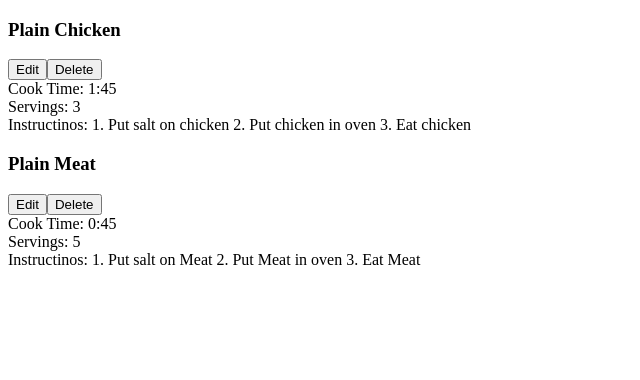
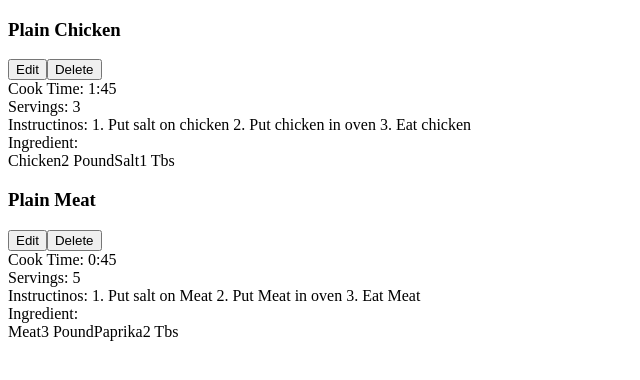
Before and after one commit to YassinMadara/Project2_Recipe_List, a React (Create React App) app: page / in a window 1280 px wide. Shown: the top 380 px of the page, without its empty margins (0-640 px from the left). Built offline with nearby package versions, Linux system fonts and the light colour scheme; the HTML template or start-up script is replaced by a standard one.

Commit message:
adding Ingredient & IngredientList component

```diff
--- a/src/App.js
+++ b/src/App.js
@@ -11,14 +11,38 @@ const sampleRecipes = [
     name: 'Plain Chicken',
     servings: 3,
     cookTime: '1:45',
-    instructions: "1. Put salt on chicken\n2. Put chicken in oven\n3. Eat chicken"
+    instructions: "1. Put salt on chicken\n2. Put chicken in oven\n3. Eat chicken",
+    ingredients: [
+      {
+        id: 1,
+        name: "Chicken",
+        amount: "2 Pound"
+      },
+      {
+        id: 2,
+        name: "Salt",
+        amount: "1 Tbs"
+      }
+    ]
   },
   {
     id:2,
     name: 'Plain Meat',
     servings: 5,
     cookTime: '0:45',
-    instructions: "1. Put salt on Meat\n2. Put Meat in oven\n3. Eat Meat"
+    instructions: "1. Put salt on Meat\n2. Put Meat in oven\n3. Eat Meat",
+    ingredients: [
+      {
+        id: 1,
+        name: "Meat",
+        amount: "3 Pound"
+      },
+      {
+        id: 2,
+        name: "Paprika",
+        amount: "2 Tbs"
+      }
+    ]
   }
 ]
 
--- /dev/null
+++ b/src/Ingredient.js
@@ -0,0 +1,11 @@
+import React from 'react'
+
+export default function Ingredient(props) {
+    const {name, amount} = props;
+  return (
+    <>
+        <span>{name}</span>
+        <span>{amount}</span>
+    </>
+  )
+}
--- /dev/null
+++ b/src/IngredientList.js
@@ -0,0 +1,12 @@
+import React from 'react'
+import Ingredient from './Ingredient';
+
+
+export default function IngredientList({ingredients}) {
+const ingredientElement = ingredients.map(ingredient => {
+    return <Ingredient key= {ingredient.id} {...ingredient}/> })
+
+  return (
+    <div>{ingredientElement}</div>
+  )
+}
--- a/src/Recipe.js
+++ b/src/Recipe.js
@@ -1,7 +1,14 @@
 import React from 'react'
+import IngredientList from "./IngredientList";
 
 export default function Recipe(props) {
-  const {name, cookTime, servings, instructions} = props;
+  const {
+    name,
+    cookTime,
+    servings,
+    instructions,
+    ingredients
+    } = props
 
     return (
     <div>
@@ -22,6 +29,12 @@ export default function Recipe(props) {
             <span>Instructinos: </span>
             <span>{instructions}</span>
         </div>
+        <div>
+            <span>Ingredient: </span>
+            <div>
+                <IngredientList ingredients={ingredients} />
+            </div>
+        </div>
     </div>
   )
 }
```
Also changed, not shown: 1 other file (tests, documents, lock files or other folders).
